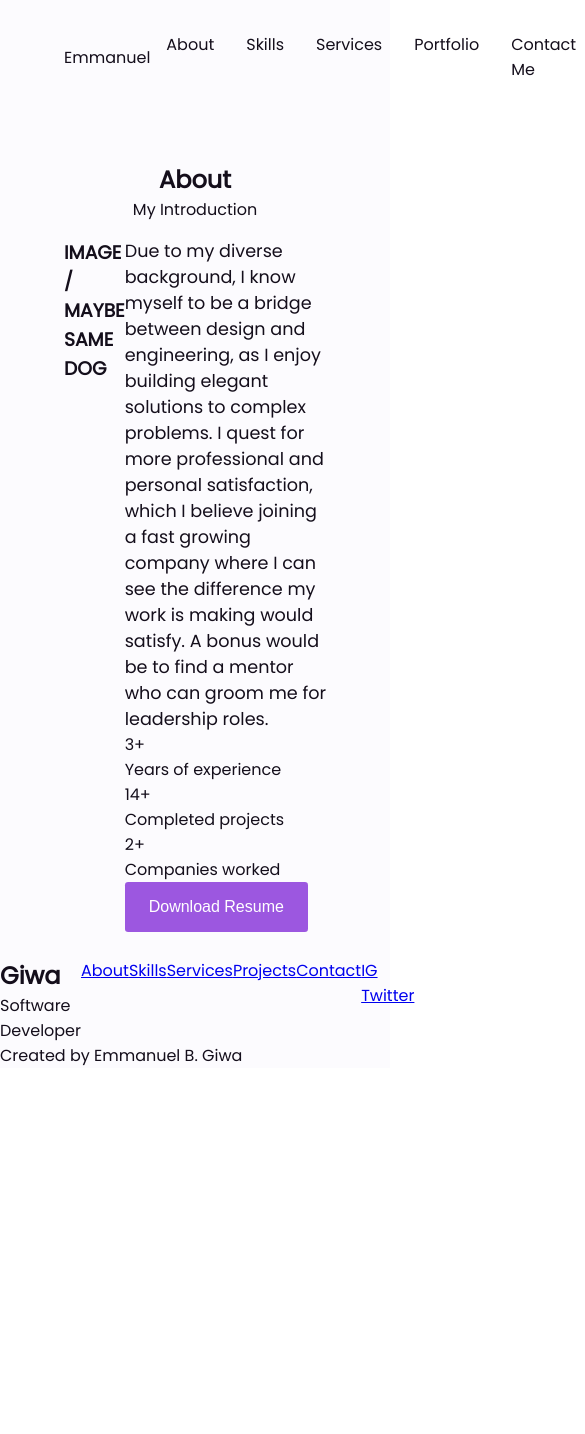
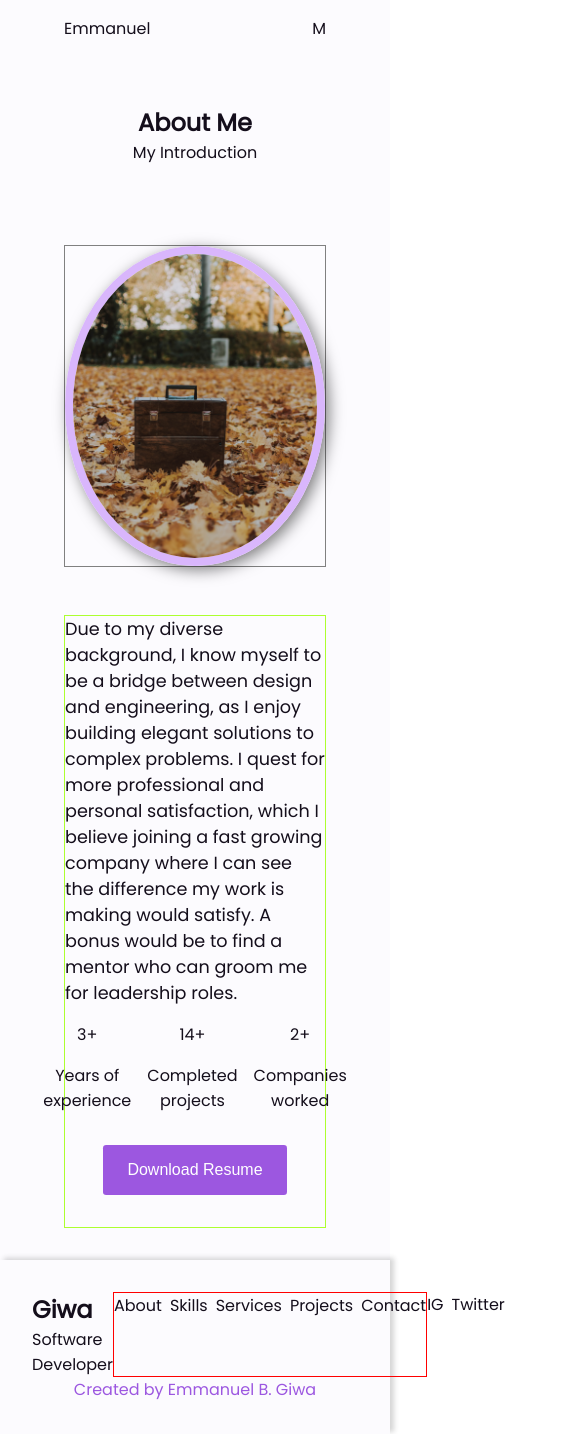
Before and after one commit to auleki/portfolio-ts, a React (Create React App) app: page /about in a window 390 px wide. Shown: the top 1434 px of the page, 585 px wide, since content can reach past the window. Before the commit the page ends 1068 px from the top, so only its background shows below. Built offline with nearby package versions, Linux system fonts and the light colour scheme.

Commit message:
about and navbar components made responsive

```diff
--- a/src/component/pages/About.tsx
+++ b/src/component/pages/About.tsx
@@ -1,14 +1,15 @@
 import SectionTitle from "../../layout/SectionTitle"
 import { PageContainer, SAbout, SButton, SParagraph } from "../styledComponents"
+import BriefcaseImg from "../../assets/aboutMe.jpg"
 
 const About = () => {
   return (
     <PageContainer>
       <SAbout>
-        <SectionTitle title="About" description="My Introduction" />
+        <SectionTitle title="About Me" description="My Introduction" />
         <div className="aboutMe">
           <section className="image">
-            <h1>IMAGE / MAYBE SAME DOG</h1>
+            <img src={BriefcaseImg} alt="about me" />
           </section>
           <section className="description">
             <SParagraph>
@@ -21,6 +22,7 @@ const About = () => {
               for leadership roles.
             </SParagraph>
             <div className="stats">
+              <section className="statList">
                 <div className="stat">
                   <p>3+</p>
                   <p>Years of experience</p>
@@ -33,7 +35,10 @@ const About = () => {
                   <p>2+</p>
                   <p>Companies worked</p>
                 </div>
+              </section>
+              <div className="actions">
                 <SButton>Download Resume</SButton>
+              </div>
             </div>
           </section>
 
--- a/src/component/styledComponents.ts
+++ b/src/component/styledComponents.ts
@@ -4,7 +4,7 @@ import { colors } from "./constants";
 export const SHeader = styled.div(
   ({ theme }) => css`
     display: grid;
-    grid-template-columns: 1fr 2.5fr 3.5fr;
+    grid-template-columns: 1fr 3fr 3fr;
     place-items: center;
 
     h1 {
@@ -33,10 +33,25 @@ export const SHeader = styled.div(
 
       .home__blob {
         fill: ${theme.buttonBg};
-        width: 350px;
+        width: 300px;
       }
       .home__blob-img {
         width: 170px;
+      }
+    }
+
+    @media (max-width: 900px) {
+      display: flex;
+      flex-direction: column-reverse;
+
+      .button {
+        align-self: center;
+      }
+
+      .socialConnects {
+        display: flex;
+        margin-top: 1rem;
+        gap: 2rem;
       }
     }
   `
@@ -73,6 +88,21 @@ export const SNavbar = styled.nav(
         }
       }
     }
+
+    @media (min-width: 851px) {
+      .mobileToggle {
+        display: none;
+      }
+    }
+
+    @media (max-width: 851px) {
+      .navList {
+        display: none;
+      }
+      .mobileToggle {
+        display: block;
+      }
+    }
   `
 );
 
@@ -100,7 +130,8 @@ export const PageContainer = styled.div(
     background: ${props.theme.body};
     color: ${props.theme.text};
     width: 100%;
-    height: 100vh;
+    min-height: 100vh;
+    /* box-shadow: 4px 10px 5px rgba(0, 0, 0, 0.2); */
     /* max-width: 768px; */
   `
 );
@@ -149,9 +180,77 @@ export const SDescription = styled.span(
 export const SAbout = styled.section(
   () => css`
     .aboutMe {
-      display: flex;
+      display: grid;
+      margin-top: 4rem;
+      grid-template-columns: 2fr 2fr;
+      justify-content: center;
+
       .image {
-        width: 50%;
+        display: flex;
+        align-items: center;
+        justify-content: center;
+        border: 1px solid grey;
+        width: 40vw;
+        img {
+          height: 20rem;
+          width: 20rem;
+          box-shadow: 4px 4px 15px rgba(0, 0, 0, 0.5);
+          border: 8px solid ${colors.general.lightPurple};
+          object-fit: cover;
+          transition: box-shadow 200ms ease-in, border 300ms ease-in;
+          border-radius: 50%;
+          &:hover {
+            box-shadow: none;
+            border-color: transparent;
+          }
+        }
+      }
+
+      .description {
+        border: 1px solid greenyellow;
+        width: 40vw;
+        p {
+          margin-bottom: 1rem;
+        }
+      }
+
+      .statList,
+      .stats,
+      .actions {
+        display: flex;
+        margin-bottom: 1rem;
+        justify-content: center;
+      }
+
+      .stats {
+        flex-direction: column;
+        justify-content: center;
+      }
+
+      .stat {
+        text-align: center;
+      }
+
+      .statList {
+        gap: 1rem;
+      }
+    }
+
+    @media (max-width: 911px) {
+      .aboutMe {
+        display: flex;
+        flex-direction: column;
+        justify-content: center;
+        align-items: center;
+        gap: 3rem;
+
+        .description {
+          width: 100%;
+        }
+
+        .image {
+          width: 100%;
+        }
       }
     }
   `
@@ -229,6 +328,42 @@ export const SFooter = styled.footer(
   ({ theme }) => css`
     background: ${theme.body};
     color: ${theme.text};
+    position: relative;
+    bottom: 0;
+    display: flex;
+    /* align-items: center; */
+    flex-direction: column;
+    /* align-items: center; */
+    /* border-top: 2px solid ${colors.general.black}; */
+    box-shadow: 4px -2px 5px rgba(45, 45, 45, 0.2);
+    padding: 2rem;
+    justify-content: space-between;
+
+    a {
+      text-decoration: none;
+      color: inherit;
+    }
+
+    .maker {
+      text-align: center;
+      color: ${theme.buttonBg};
+    }
+
+    .container {
+      display: flex;
+      justify-content: space-between;
+    }
+
+    .socials,
+    .footerLinks {
+      display: flex;
+      gap: 0.5rem;
+    }
+
+    .footerLinks {
+      justify-content: space-between;
+      border: 1px solid red;
+    }
 
     .container,
     .footerLinks {
--- a/src/layout/Navbar.tsx
+++ b/src/layout/Navbar.tsx
@@ -17,13 +17,8 @@ const Navbar = () => {
         Emmanuel
       </Link>
       <div className="navMenu" id="nav-menu">
+        <div className="mobileToggle">M</div>
         <ul className="navList grid">
-          {/* <li className="nav__item">
-            <Link to="#home" className="nav__link">
-              <i className="uil uil-estate nav__icon" />
-              Home
-            </Link>
-          </li> */}
           <li>
             <Link to="/about" className="nav__link">
               <i className="uil uil-user nav__icon" />
```
Also changed, not shown: src/assets/aboutMe.jpg (added), 1 other file (tests, documents, lock files or other folders). Lines whose indentation alone changed are shown as unchanged.
